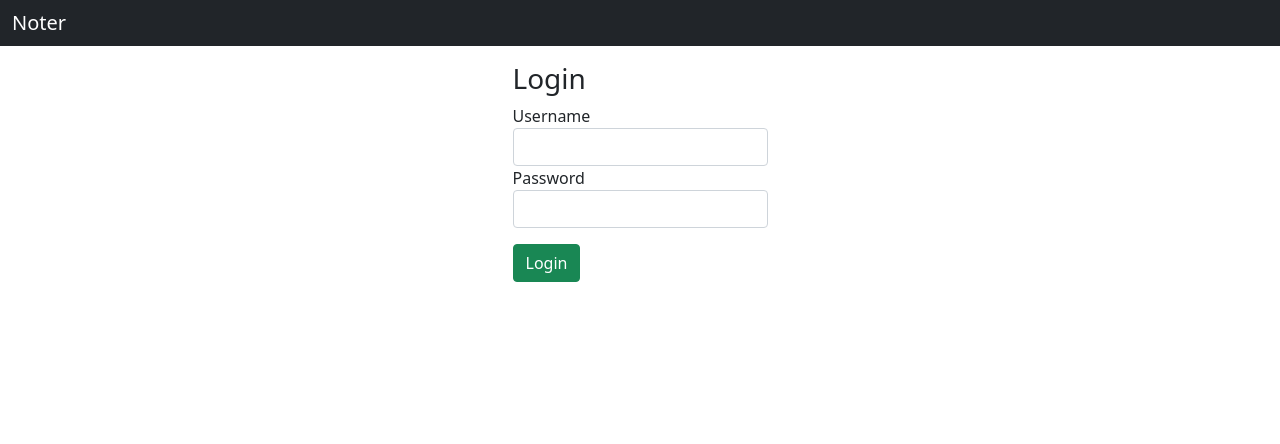
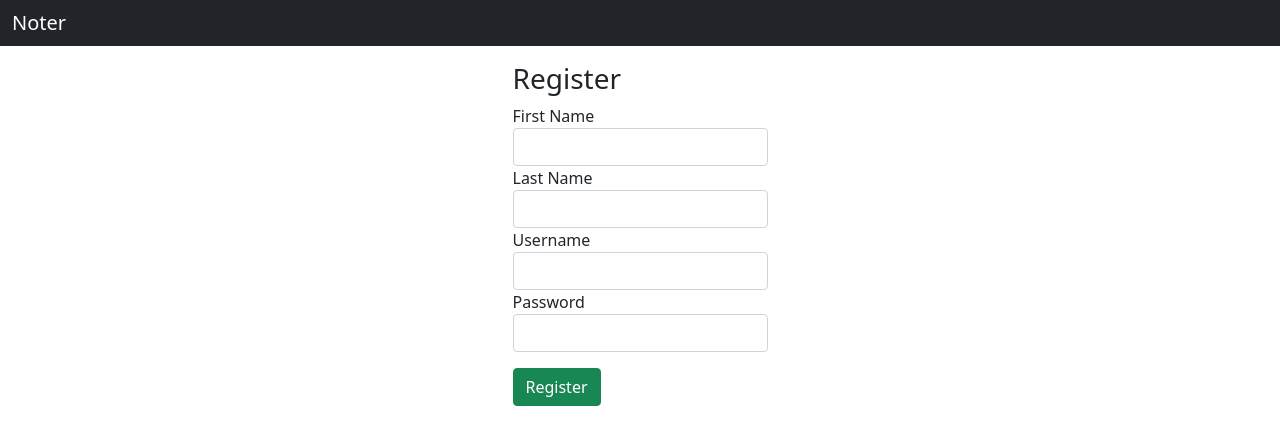
Before and after one commit to vjyrakesh/noter-app, a React (Create React App) app: page /register in a window 1280 px wide. Shown: the top 444 px of the page. Built offline with nearby package versions, Linux system fonts and the light colour scheme.

Commit message:
Add register flow

```diff
--- a/src/api/AuthenticationService.js
+++ b/src/api/AuthenticationService.js
@@ -17,8 +17,6 @@ class AuthenticationService {
 
     deRegisterUser() {
         return axios.get("http://localhost:8080/logout")
-
-
     }
 
     isUserAuthenticated() {
@@ -37,6 +35,10 @@ class AuthenticationService {
             }
         )
     }
+
+    signUp(firstName, lastName, username, password) {
+        return axios.post("http://localhost:8080/register",{firstName,lastName,username,password})
+    }
 }
 
 export default new AuthenticationService()
--- a/src/components/LoginComponent.jsx
+++ b/src/components/LoginComponent.jsx
@@ -1,4 +1,5 @@
 import { Field, Form, Formik } from "formik";
+import { Link } from "react-router-dom";
 import AuthenticationService from "../api/AuthenticationService";
 
 export default function LoginComponent(props) {
@@ -39,6 +40,9 @@ export default function LoginComponent(props) {
                     </div>
                 </Form>
             </Formik>
+            <div className="container">
+                <Link to="/register">Register</Link>
+            </div>
         </div>
     )
 }
--- a/src/components/NoterAppComponent.jsx
+++ b/src/components/NoterAppComponent.jsx
@@ -8,6 +8,7 @@ import LoginComponent from "./LoginComponent"
 import LogoutComponent from "./LogoutComponent"
 import HeaderWithRouter from "./HeaderComponent"
 import AuthenticatedRoute from "./AuthenticatedRoute"
+import RegisterComponent from "./RegisterComponent"
 
 
 
@@ -26,6 +27,7 @@ export default function NoterAppComponent() {
                             <div className="col-10"> */}
                             <Switch>
                                 <Route path="/login" component={LoginComponent}/>
+                                <Route path="/register" component={RegisterComponent}/>
                                 <AuthenticatedRoute path="/logout" component={LogoutComponent}/>
                                 <AuthenticatedRoute path="/notes/new" component={NewNoteComponent}/>
                                 <AuthenticatedRoute path="/notes/:id/update" component={UpdateNoteComponent}/>
--- /dev/null
+++ b/src/components/RegisterComponent.jsx
@@ -0,0 +1,43 @@
+import { Field, Form, Formik } from "formik";
+import AuthenticationService from "../api/AuthenticationService";
+
+export default function RegisterComponent(props) {
+
+    function handleSubmit(values) {
+        AuthenticationService.signUp(values.firstName, values.lastName, values.username, values.password)
+        .then(response => {
+            alert('Registered successfully')
+            props.history.push("/login")
+        })
+    }
+
+    return (
+        <div className="container col-3 my-3">
+            <h3>Register</h3>
+            <Formik onSubmit={handleSubmit} initialValues={{username:'', password: '', firstName:'', lastName:''}}>
+                <Form>
+                    <div id="liveAlertPlaceholder"></div>
+                    <div>
+                        <label>First Name</label>
+                        <Field name='firstName' type='text' className='form-control'/>
+                    </div>
+                    <div>
+                        <label>Last Name</label>
+                        <Field name='lastName' type='text' className='form-control'/>
+                    </div>
+                    <div>
+                        <label>Username</label>
+                        <Field name='username' type='text' className='form-control'/>
+                    </div>
+                    <div>
+                        <label>Password</label>
+                        <Field name='password' type='password' className='form-control'/>
+                    </div>
+                    <div>
+                        <button type="submit" className="btn btn-success my-3">Register</button>
+                    </div>
+                </Form>
+            </Formik>
+        </div>
+    )
+}
```
